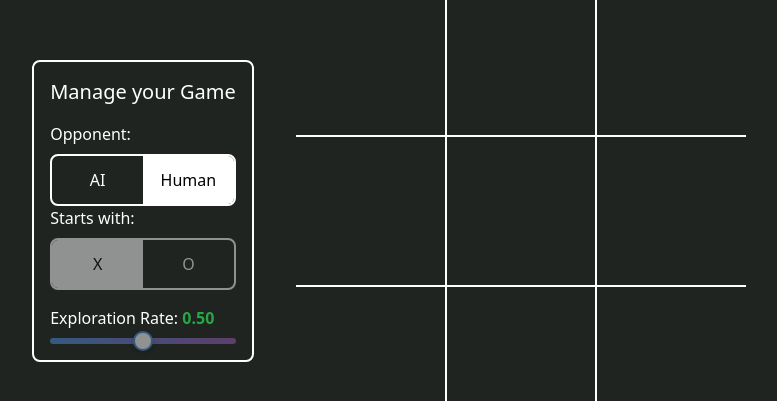
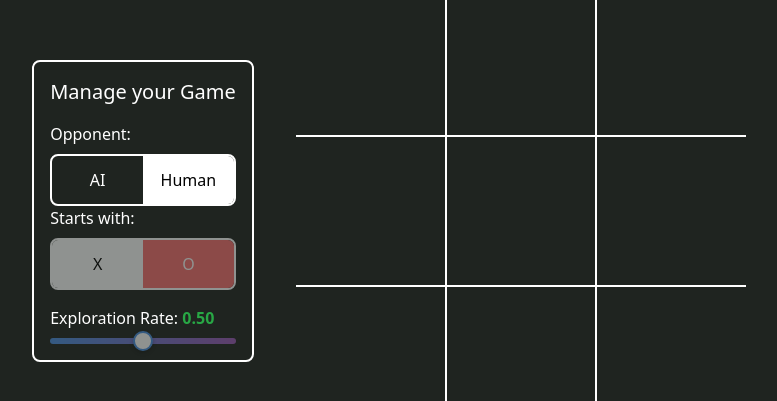
Before and after one commit to igormcsouza/smart-tic-tac-toe, a Next.js app: page / in a window 1280 px wide. Shown: the part 189-590 px from the top of the page, without its empty margins (246-1023 px from the left). Built offline with nearby package versions, Linux system fonts and the light colour scheme.

Commit message:
Update starting player buttons to show light red for AI symbol
Co-authored-by: igormcsouza <38996012+igormcsouza@users.noreply.github.com>

```diff
--- a/components/controlarea.tsx
+++ b/components/controlarea.tsx
@@ -39,14 +39,14 @@ export default function ControlArea({ opponentType, setOpponentType, gameState,
         <label className="text-base font-medium">Starts with:</label>
         <div className={`flex rounded-lg overflow-hidden border-2 border-white ${!isStartsWithEnabled ? 'opacity-50 cursor-not-allowed' : ''}`}>
           <button
-            className={`flex-1 py-3 px-4 border-0 text-base cursor-pointer transition-all duration-300 font-medium disabled:cursor-not-allowed ${startingPlayer === 'X' ? 'bg-white text-black' : 'bg-transparent text-white hover:bg-white/10 hover:enabled:bg-white/10'}`}
+            className={`flex-1 py-3 px-4 border-0 text-base cursor-pointer transition-all duration-300 font-medium disabled:cursor-not-allowed ${startingPlayer === 'X' ? 'bg-white text-black' : 'bg-red-400 text-white hover:enabled:bg-red-500'}`}
             onClick={() => isStartsWithEnabled && setStartingPlayer('X')}
             disabled={!isStartsWithEnabled}
           >
             X
           </button>
           <button
-            className={`flex-1 py-3 px-4 border-0 text-base cursor-pointer transition-all duration-300 font-medium disabled:cursor-not-allowed ${startingPlayer === 'O' ? 'bg-red-600 text-white' : 'bg-transparent text-white hover:bg-white/10 hover:enabled:bg-white/10'}`}
+            className={`flex-1 py-3 px-4 border-0 text-base cursor-pointer transition-all duration-300 font-medium disabled:cursor-not-allowed ${startingPlayer === 'O' ? 'bg-white text-black' : 'bg-red-400 text-white hover:enabled:bg-red-500'}`}
             onClick={() => isStartsWithEnabled && setStartingPlayer('O')}
             disabled={!isStartsWithEnabled}
           >
```
